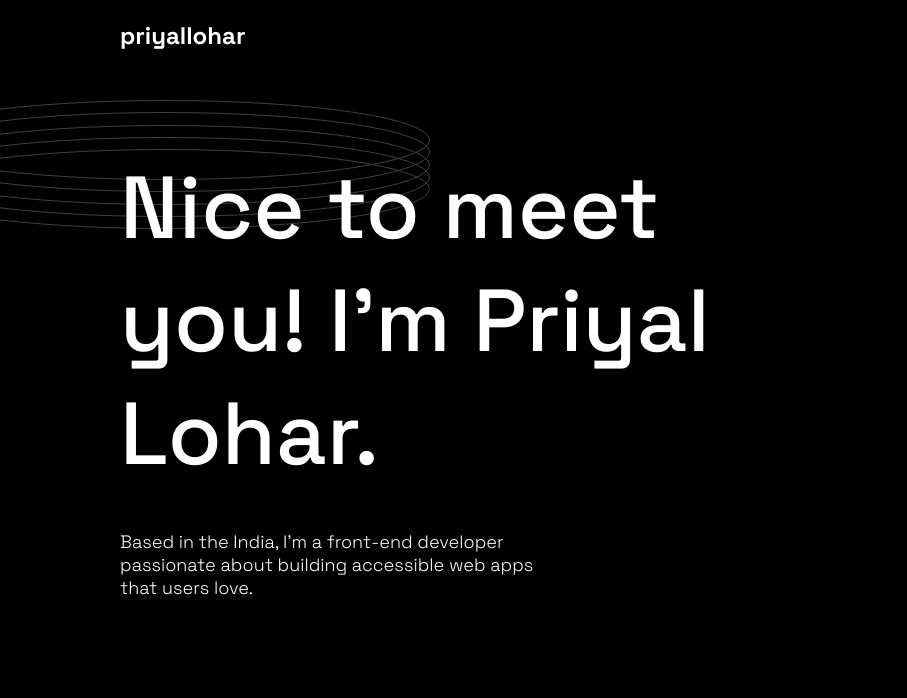
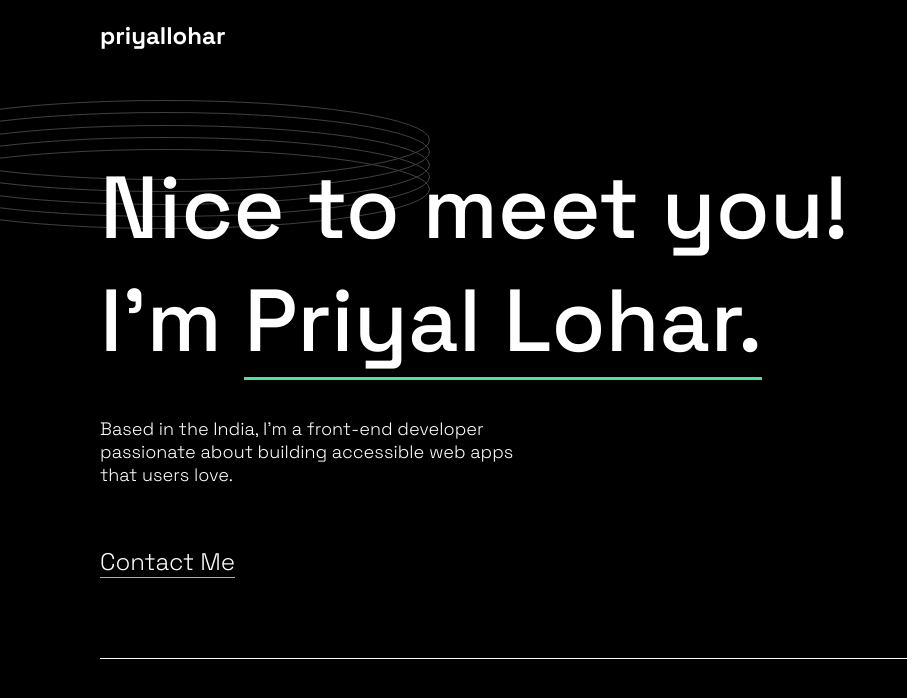
Before and after one commit to Priyallohar/single-page-developer-portfolio, a website: page index.html in a window 1280 px wide. Shown: the whole page, without its empty margins (0-907 px from the left). Drawn offline with Linux system fonts and the light colour scheme; files that its build step writes are made by us from their sources.

Commit message:
deleted files from starter

```diff
--- a/starter-code/style.css
+++ b/style.css
@@ -3,13 +3,14 @@
 *{
     margin: 0;
     font-family: 'Space Grotesk', sans-serif;
+    color: #FFFFFF;
 }
 
 .outer-container {
     position: relative;
     background-color: black;
     height:100vh;
-    padding:20px 120px;
+    padding:20px 100px;
  }
 
  .protofolio-title{
@@ -37,3 +38,20 @@
     width: 40%;
     font-weight: 300;
  }
+
+ .name{
+    border-bottom: 3px solid #4EE1A0;
+ }
+
+ .contact-me{
+    margin-top: 60px;
+    width:fit-content;
+    font-size: 24px;
+    font-weight: 300;
+    border-bottom: 1px solid #4EE1A0;
+ }
+
+ .skill-section{
+    margin-top: 80px;
+    border-top: 0.5px solid #FFFFFF;
+ }
```
Also changed, not shown: starter-code/index.html (deleted, +0 -97 lines).
